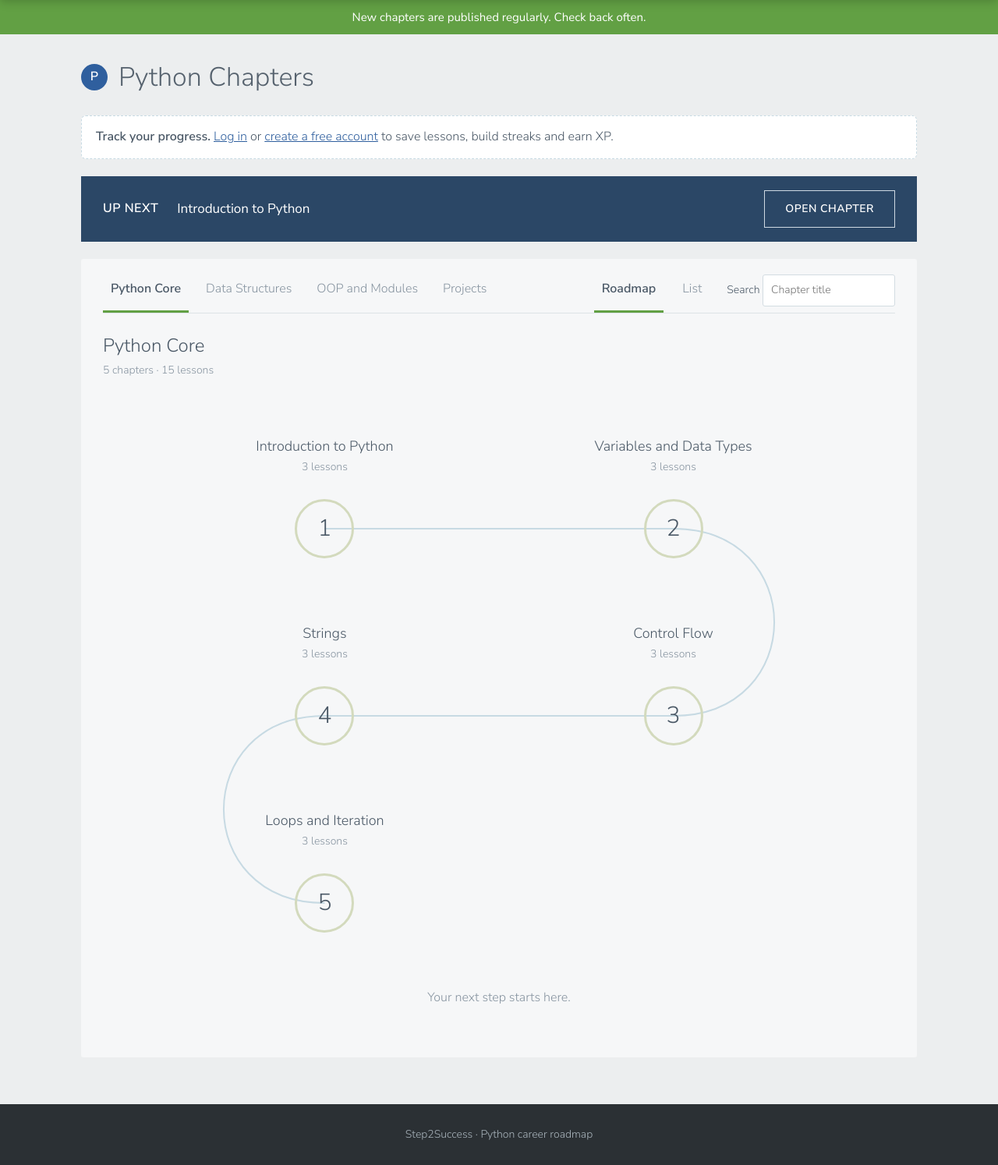
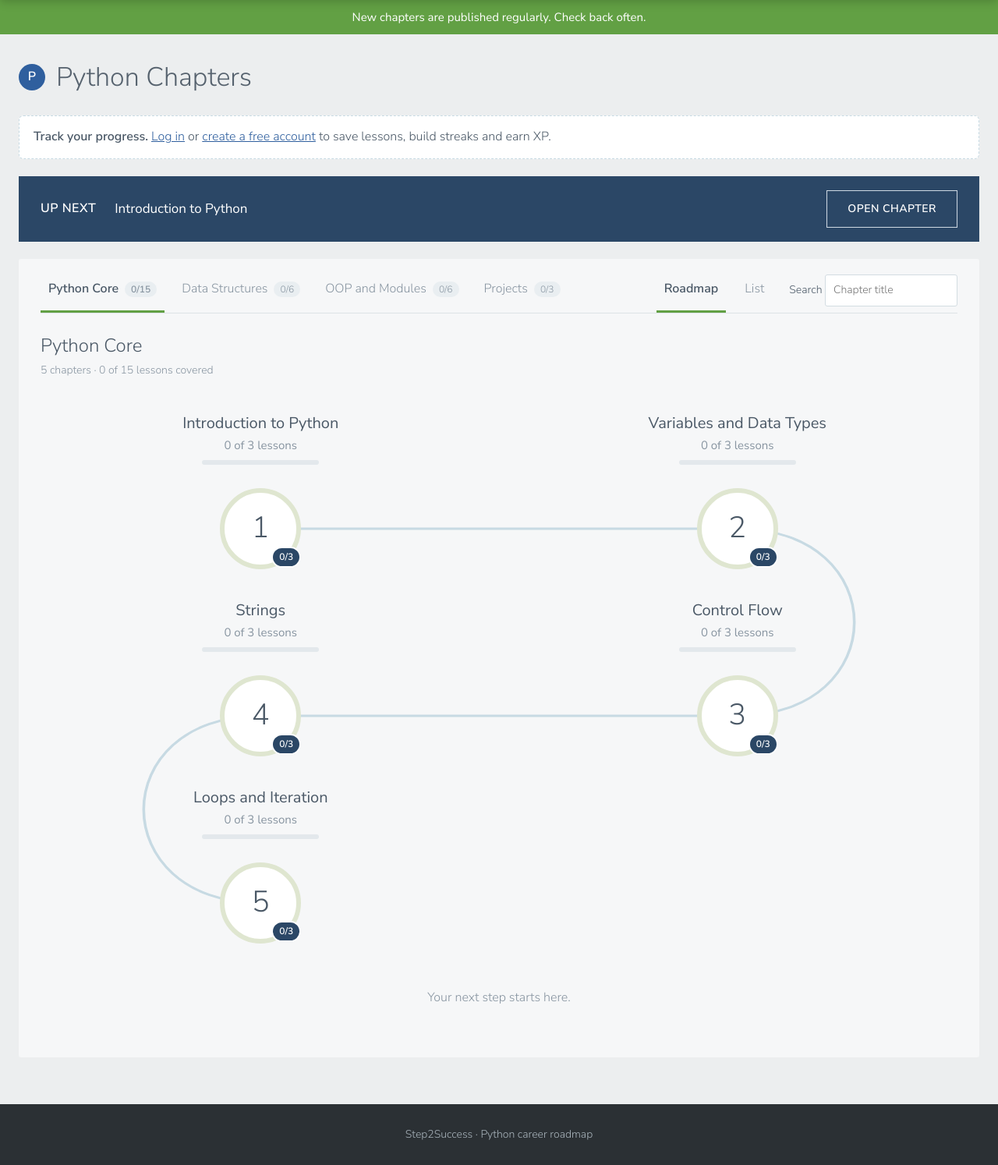
Before and after one commit to ankitkotharisdec-lang/Ttp-test, a Django app: page / in a window 1280 px wide. Shown: the part 75-1569 px from the top of the page at 78% size. Run offline with Django 5.2, Linux system fonts and the light colour scheme; data comes from the database, SQL or seed files in the repository.

Commit message:
Roadmap: bigger rings, progress bars and lesson counts visible for everyone
Co-Authored-By: Claude Sonnet 5.5 <noreply@anthropic.com>
Claude-Session: https://claude.ai/code/session_01KDPJjRrdR2qzv9Kw8dxxwk

```diff
--- a/learning/static/learning/app.js
+++ b/learning/static/learning/app.js
@@ -19,18 +19,18 @@ function renderResume(){
   if(me&&me.last_read){const l=me.last_read;$('#resume-label').textContent='LAST READ';$('#resume-text').innerHTML=`${esc(l.chapter_title)}<br><small>${esc(l.lesson_title)}${l.status==='completed'?' · completed':' · in progress'}</small>`;btn.textContent=l.status==='completed'?'REVIEW LESSON':'CONTINUE';btn.href=l.url;return}
   const first=all.find(c=>!c.lessons_done)||all[0];
   $('#resume-label').textContent='UP NEXT';$('#resume-text').textContent=first?first.title:'No chapters published yet';btn.textContent='OPEN CHAPTER';btn.href='#';btn.dataset.id=first?first.id:''}
-function ringNode(c,i,pos){const p=pct(c),done=p===100;return `<button class="node ${done?'complete':''} ${c.lessons_done||c.lessons_started?'started':''}" data-id="${c.id}" style="left:${pos.x}%;top:${pos.y}px;--p:${p}" aria-label="${esc(c.title)}, ${c.lessons_done||0} of ${c.lesson_count} lessons done"><span>${done?'✓':i+1}</span><span class="label">${esc(c.title)}<small>${c.lessons_done!==undefined?`${c.lessons_done} of ${c.lesson_count} lessons`:plural(c.lesson_count,'lesson')}</small></span></button>`}
+function ringNode(c,i,pos){const p=pct(c),done=p===100;return `<button class="node ${done?'complete':''} ${c.lessons_done||c.lessons_started?'started':''}" data-id="${c.id}" style="left:${pos.x}%;top:${pos.y}px;--p:${p}" aria-label="${esc(c.title)}, ${c.lessons_done||0} of ${c.lesson_count} lessons done"><span>${done?'✓':i+1}</span><span class="label">${esc(c.title)}<small>${c.lessons_done||0} of ${c.lesson_count} lessons</small><span class="bar sm" aria-hidden="true"><i style="width:${p}%"></i></span></span><b class="pcount">${c.lessons_done||0}/${c.lesson_count}</b></button>`}
 function render(){
   if(!data)return;renderStats();renderResume();
-  $('#tabs').innerHTML=data.sections.map((s,i)=>{const t=s.chapters.reduce((n,c)=>n+c.lesson_count,0),d=s.chapters.reduce((n,c)=>n+(c.lessons_done||0),0);return `<button data-section="${i}" class="${i===section?'active':''}" aria-pressed="${i===section}">${esc(s.title)}${data.logged_in?`<em>${d}/${t}</em>`:''}</button>`}).join('');
+  $('#tabs').innerHTML=data.sections.map((s,i)=>{const t=s.chapters.reduce((n,c)=>n+c.lesson_count,0),d=s.chapters.reduce((n,c)=>n+(c.lessons_done||0),0);return `<button data-section="${i}" class="${i===section?'active':''}" aria-pressed="${i===section}">${esc(s.title)}<em>${d}/${t}</em></button>`}).join('');
   const s=data.sections[section];$('#section-title').textContent=s?s.title:'No published sections yet';
   const q=$('#search').value.toLowerCase(),chapters=(s?.chapters||[]).filter(c=>c.title.toLowerCase().includes(q));
   const done=chapters.reduce((n,c)=>n+(c.lessons_done||0),0),total=chapters.reduce((n,c)=>n+c.lesson_count,0);
-  $('#count').textContent=`${plural(chapters.length,'chapter')} · ${data.logged_in?`${done} of ${total} lessons covered`:plural(total,'lesson')}`;
+  $('#count').textContent=`${plural(chapters.length,'chapter')} · ${done} of ${total} lessons covered`;
   $('#map').setAttribute('aria-pressed',mode==='map');$('#list').setAttribute('aria-pressed',mode==='list');
   if(!chapters.length){$('#content').textContent='No published chapters match this view.';return}
-  if(mode==='list'||q){$('#content').innerHTML=chapters.map((c,i)=>`<button class="row" data-id="${c.id}"><b class="num ${pct(c)===100?'ok':''}">${pct(c)===100?'✓':i+1}</b><span class="rt"><span>${esc(c.title)}</span>${data.logged_in?`<span class="bar sm"><i style="width:${pct(c)}%"></i></span>`:''}</span><small>${data.logged_in?`${c.lessons_done} / ${c.lesson_count} lessons`:plural(c.lesson_count,'lesson')}</small></button>`).join('');return}
-  const mobile=innerWidth<=600,step=mobile?150:240,top=mobile?75:185,pos=chapters.map((c,i)=>({x:mobile?16:[28,72,72,28][i%4],y:top+(mobile?i:Math.floor(i/2))*step}));
+  if(mode==='list'||q){$('#content').innerHTML=chapters.map((c,i)=>`<button class="row" data-id="${c.id}"><b class="num ${pct(c)===100?'ok':''}">${pct(c)===100?'✓':i+1}</b><span class="rt"><span>${esc(c.title)}</span><span class="bar sm"><i style="width:${pct(c)}%"></i></span></span><small>${c.lessons_done||0} / ${c.lesson_count} lessons</small></button>`).join('');return}
+  const mobile=innerWidth<=600,step=mobile?150:240,top=mobile?75:185,pos=chapters.map((c,i)=>({x:mobile?16:[24,76,76,24][i%4],y:top+(mobile?i:Math.floor(i/2))*step}));
   let path=`M ${pos[0].x*10} ${pos[0].y}`;pos.slice(1).forEach((p,i)=>{const prev=pos[i];path+=p.y===prev.y?` L ${p.x*10} ${p.y}`:` C ${prev.x*10+(mobile?0:prev.x>50?170:-170)} ${prev.y} ${p.x*10+(mobile?0:p.x>50?170:-170)} ${p.y} ${p.x*10} ${p.y}`});
   const height=pos.at(-1).y+170;
   $('#content').innerHTML=`<div class="roadmap" style="height:${height}px"><svg viewBox="0 0 1000 ${height}" preserveAspectRatio="none" aria-hidden="true"><path d="${path}" stroke="#c7dae3" stroke-width="2" fill="none"/></svg>${chapters.map((c,i)=>ringNode(c,i,pos[i])).join('')}<div class="finish">Your next step starts here.</div></div>`}
@@ -41,7 +41,7 @@ const ICON={completed:'<span class="st ok" title="Completed">✓</span>',in_prog
 async function openChapter(chapterId){const id=++requestId;$('#dialog-title').textContent='Loading lessons…';$('#lesson-list').textContent='';$('#chapter-dialog').showModal();
   try{const c=await read(`/api/chapters/${chapterId}/lessons/`);if(id!==requestId)return;$('#dialog-title').textContent=c.title;
     const done=c.lessons.filter(l=>l.status==='completed').length;
-    $('#lesson-list').innerHTML=c.lessons.length?(data.logged_in?`<p class="dlg-sum">${done} of ${c.lessons.length} lessons complete</p><div class="bar"><i style="width:${Math.round(100*done/c.lessons.length)}%"></i></div>`:'')+c.lessons.map((l,i)=>`<a href="${l.url}" class="lrow ${l.status}">${ICON[l.status]||ICON.new}<span>${i+1}. ${esc(l.title)}</span><em>${l.status==='completed'?'Complete':l.status==='in_progress'?'In progress':''}</em></a>`).join(''):'No published lessons yet.'}
+    $('#lesson-list').innerHTML=c.lessons.length?(`<p class="dlg-sum">${done} of ${c.lessons.length} lessons complete</p><div class="bar"><i style="width:${Math.round(100*done/c.lessons.length)}%"></i></div>`)+c.lessons.map((l,i)=>`<a href="${l.url}" class="lrow ${l.status}">${ICON[l.status]||ICON.new}<span>${i+1}. ${esc(l.title)}</span><em>${l.status==='completed'?'Complete':l.status==='in_progress'?'In progress':'Not started'}</em></a>`).join(''):'No published lessons yet.'}
   catch(e){if(id===requestId)$('#dialog-title').textContent='Could not load lessons. Close and try again.'}}
 $('#content').onclick=e=>{const b=e.target.closest('[data-id]');if(b)openChapter(b.dataset.id)};
 $('#close').onclick=()=>$('#chapter-dialog').close();
--- a/learning/static/learning/style.css
+++ b/learning/static/learning/style.css
@@ -154,3 +154,18 @@ button:focus-visible,a:focus-visible,input:focus-visible{outline:3px solid var(-
 [hidden]{display:none!important}
 .blk-hl p{display:inline;margin:0}
 .stat.goal .goal-top{gap:10px}
+
+/* bigger, bolder roadmap closer to the reference */
+main{max-width:1320px}
+.node{width:104px;height:104px;border:6px solid #dfe6d0;font-size:38px;background:#fff}
+.node::before{inset:-6px;background:conic-gradient(var(--green) calc(var(--p)*1%),transparent 0);-webkit-mask:radial-gradient(farthest-side,transparent calc(100% - 6px),#000 calc(100% - 5px));mask:radial-gradient(farthest-side,transparent calc(100% - 6px),#000 calc(100% - 5px))}
+.node.complete{border-color:var(--green)}
+.node:hover{background:#fff}
+.node .label{width:280px;bottom:128px;font-size:20px;font-weight:400}.node .label small{font-size:15px}
+.node .label .bar.sm{width:150px;margin:8px auto 0}
+.node .pcount{position:absolute;right:-6px;bottom:-4px;background:var(--navy);color:#fff;font-size:12px;font-weight:600;border-radius:99px;padding:2px 8px;border:2px solid #fff}
+.node.complete .pcount{background:var(--ok)}
+.roadmap svg path{stroke-width:3}
+.row .rt .bar{width:100%;max-width:340px}
+@media(max-width:600px){.node{width:84px;height:84px;font-size:30px}.node .label{width:220px;bottom:auto;left:108px;top:50%;transform:translateY(-50%);text-align:left;font-size:17px}.node .label .bar.sm{margin:8px 0 0}}
+.bar{display:block}
```
